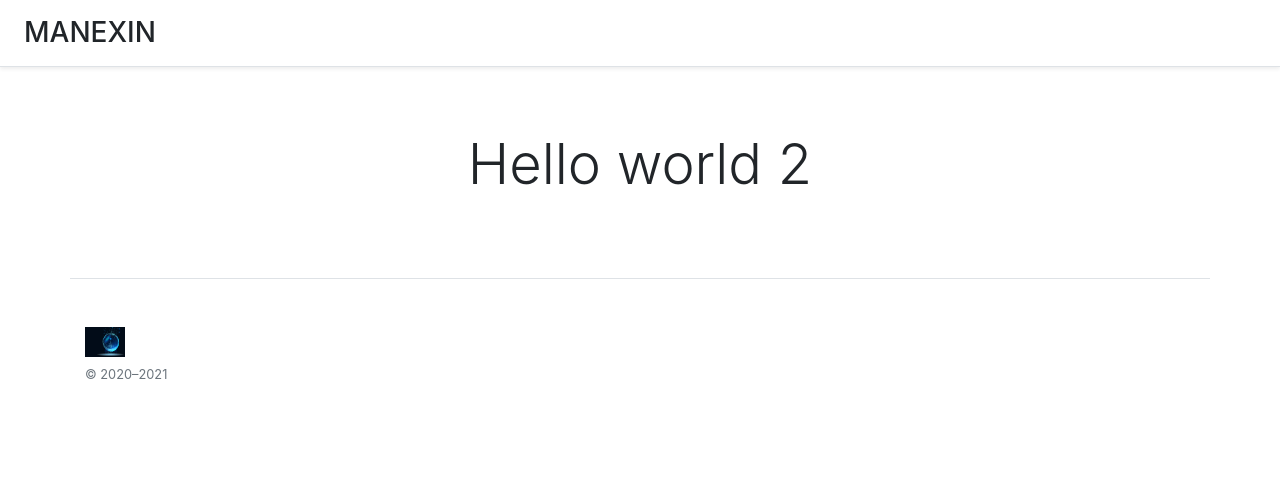
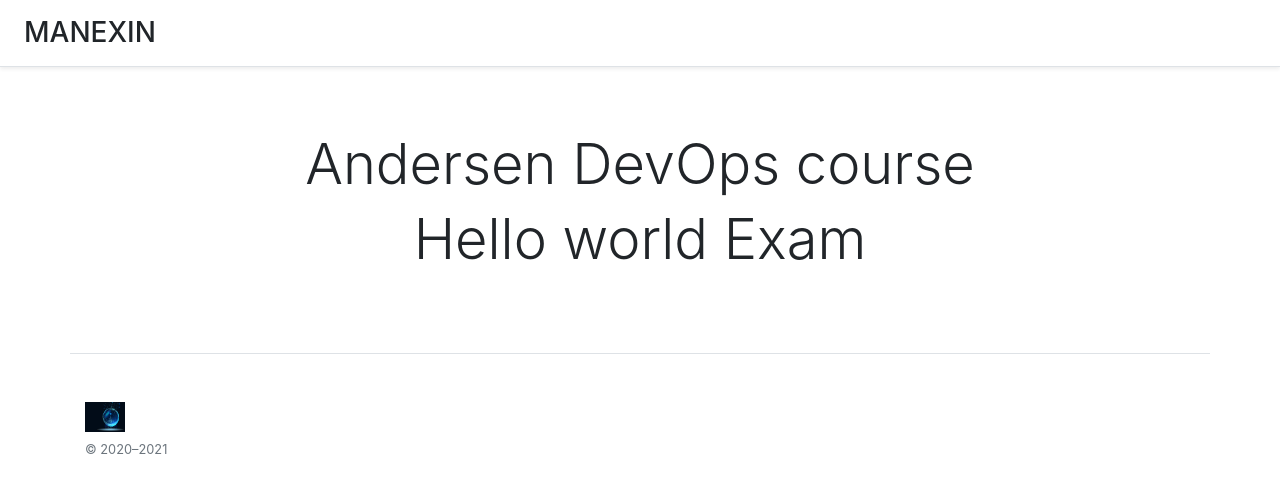
Before and after one commit to Manexin/App_Py, a Flask app: page / in a window 1280 px wide. Shown: the top 493 px of the page. Run offline with Flask 2, Linux system fonts and the light colour scheme; parts of the project's set-up code (start-up, migrations or seed data) failed here and were passed over; some libraries are stand-ins or nearby versions.

Commit message:
New repo create new files from GitLab repo

```diff
--- a/app/templates/index.html
+++ b/app/templates/index.html
@@ -15,7 +15,8 @@
     {% block body %}{% endblock %}
   <div class="container">
         <div class="pricing-header px-3 py-3 pt-md-5 pb-md-4 mx-auto text-center">
-            <h1 class="display-4">Hello world 2</h1>
+            <h1 class="display-4">Andersen DevOps course</h1>
+		<h1 class="display-4">Hello world Exam</h1>
         </div>
   </div>
   <footer class="container pt-4 my-md-5 pt-md-5 border-top">
```
Also changed, not shown: 1 other file.
